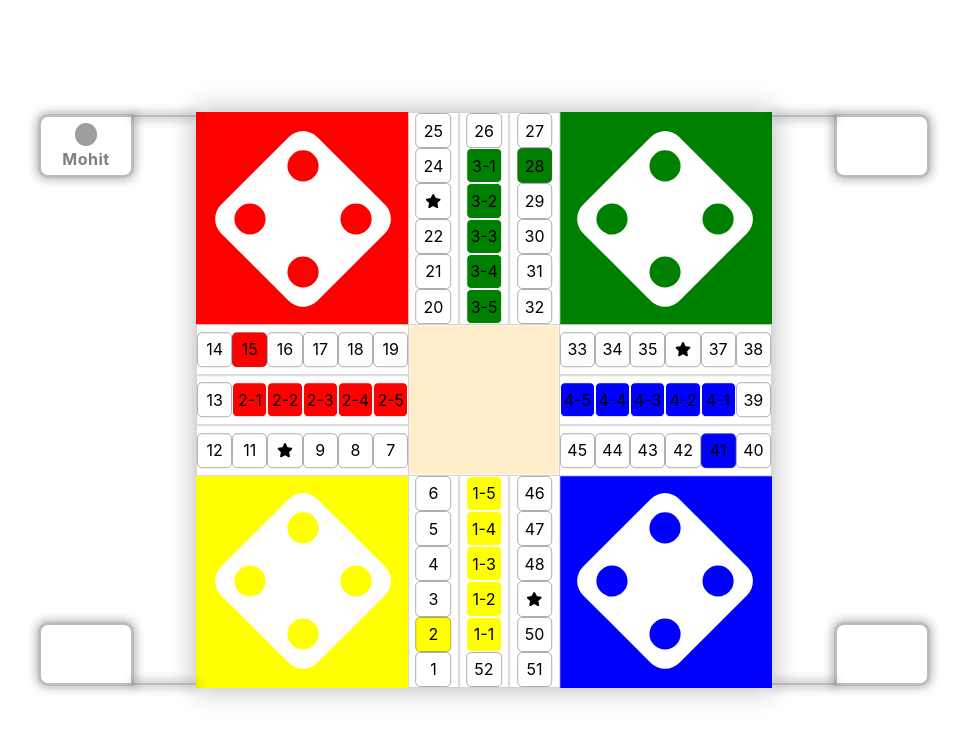
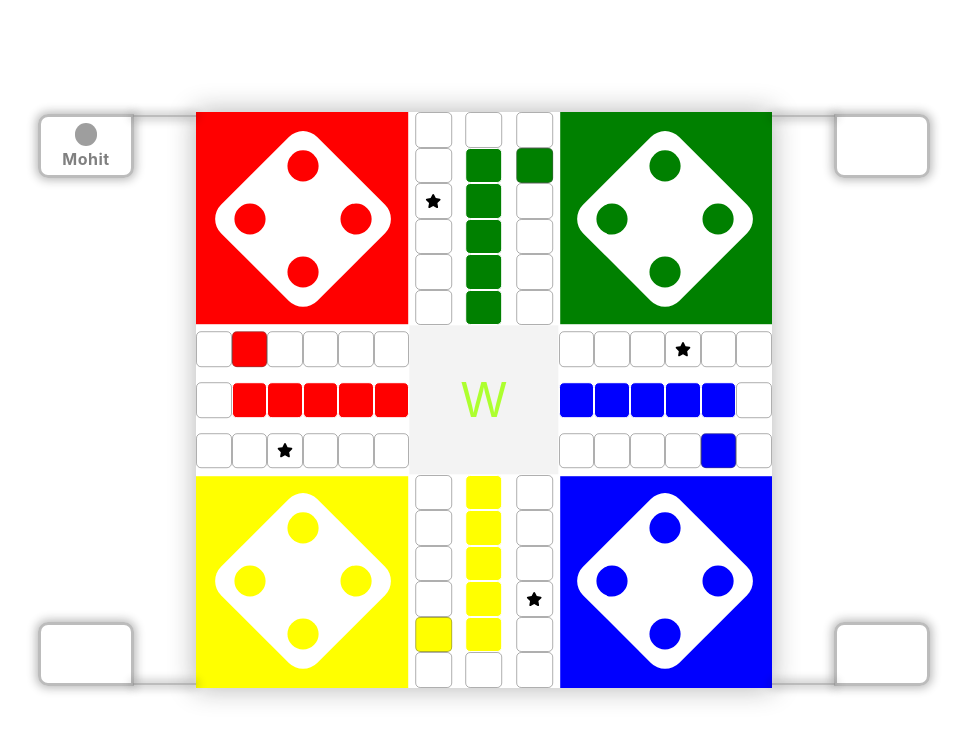
Before and after one commit to 25mohit/LUDO, a React (Create React App) app: page / in a window 1280 px wide. Shown: the top 740 px of the page, without its empty margins (156-1123 px from the left). Built offline with nearby package versions, Linux system fonts and the light colour scheme; grey boxes are pictures that could not be loaded.

Commit message:
All Changes Done

```diff
--- a/src/App.css
+++ b/src/App.css
@@ -147,10 +147,16 @@
 }
 .winning-area{
   position: absolute;
-  background-color: rgba(255, 214, 138, 0.466);
+  background-color: rgba(215, 215, 215, 0.304);
   aspect-ratio: 1;
   margin: calc(50% - var(--padding));
   transform: translate(-50%,  -50%);
+  display: flex;
+  align-items: center;
+  justify-content: center;
+  font-size: 3rem;
+  color: greenyellow;
+  user-select: none;
 }
 .area{
   position: absolute;
@@ -209,7 +215,7 @@
 .area .row{
   background-color: white;
   flex: 1;
-  border: 1px solid rgba(133, 133, 133, 0.362);
+  /* border: 1px solid rgba(133, 133, 133, 0.362); */
   display: flex;
   align-items: center;
 }
--- a/src/components/Board.jsx
+++ b/src/components/Board.jsx
@@ -21,7 +21,7 @@ const Board = () => {
         return displayBoxes?.map?.((box, index) => (
             <div key={index} className={`box ${box.t} ${box.s === 'start' ? `${player} start` : ''}`}>
                 {
-                    (box.t === "s" && box.s !== 'start') ? <FaStar /> : box?.n?.slice(1,3)
+                    (box.t === "s" && box.s !== 'start') ? <FaStar /> : ''
                 }
             </div>
         ));
@@ -34,7 +34,7 @@ const Board = () => {
         const displayBoxes = shouldReverse ? combined.reverse() : combined;
 
         return displayBoxes?.map?.((box, index) => (
-            <div key={index} className={`box ${box.t}`}>{box.n.slice(1,4)}</div>
+            <div key={index} className={`box ${box.t}`}></div>
         ))
     }
 
@@ -79,7 +79,7 @@ const Board = () => {
                 <div className="dots"></div>
             </section>
         </div>
-        <div className="winning-area" style={{width: `${winningArea}px`}}></div>
+        <div className="winning-area" style={{width: `${winningArea}px`}}>W</div>
         <div className="area a1" style={{height: `calc(50% - ${winningArea/2}px)`, width: `calc(${(boardSize/3.8)}px)`}}>
             <div className="row r1">
                 {renderBoxes(0, 6, true, 'a1')}
```
